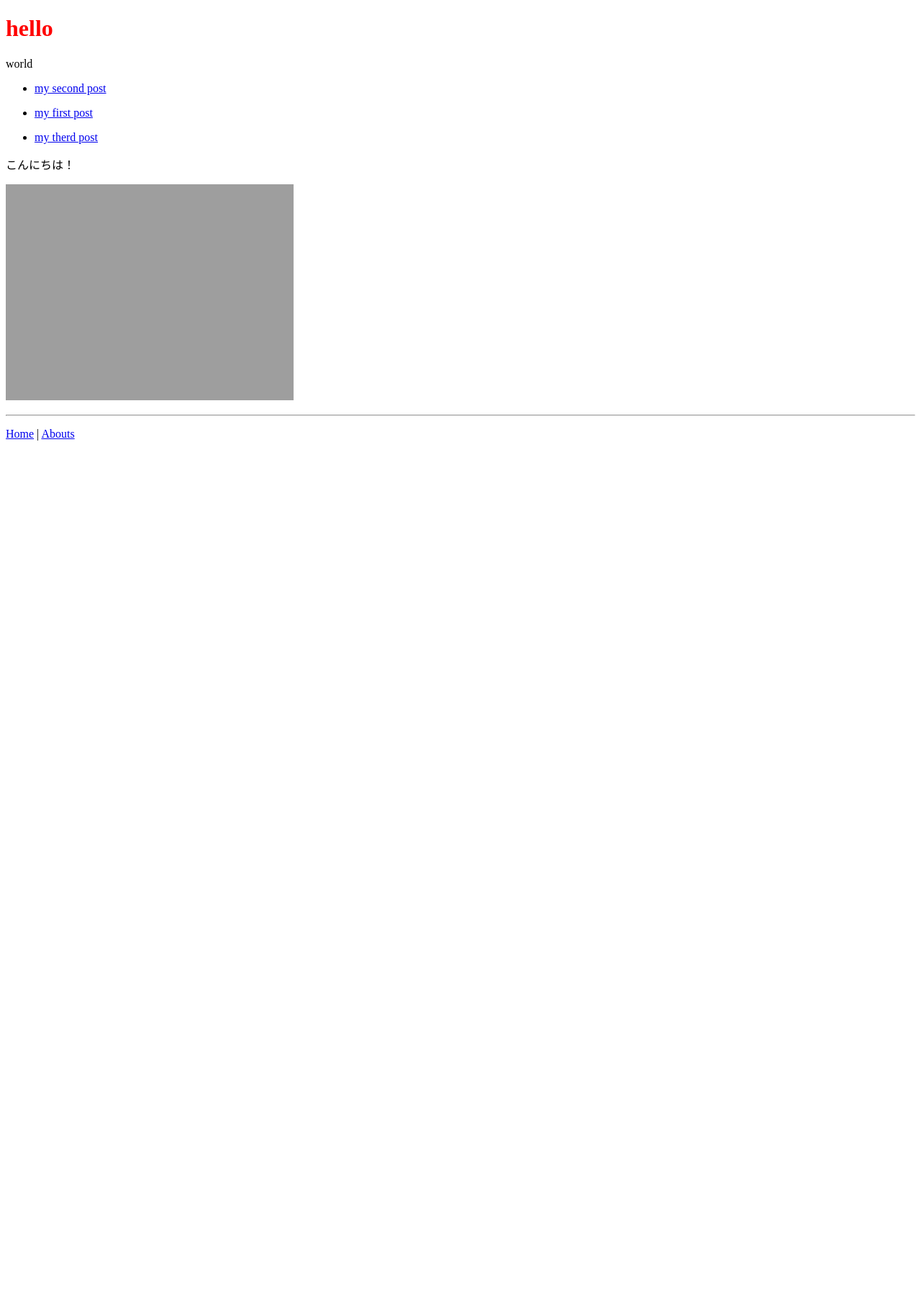
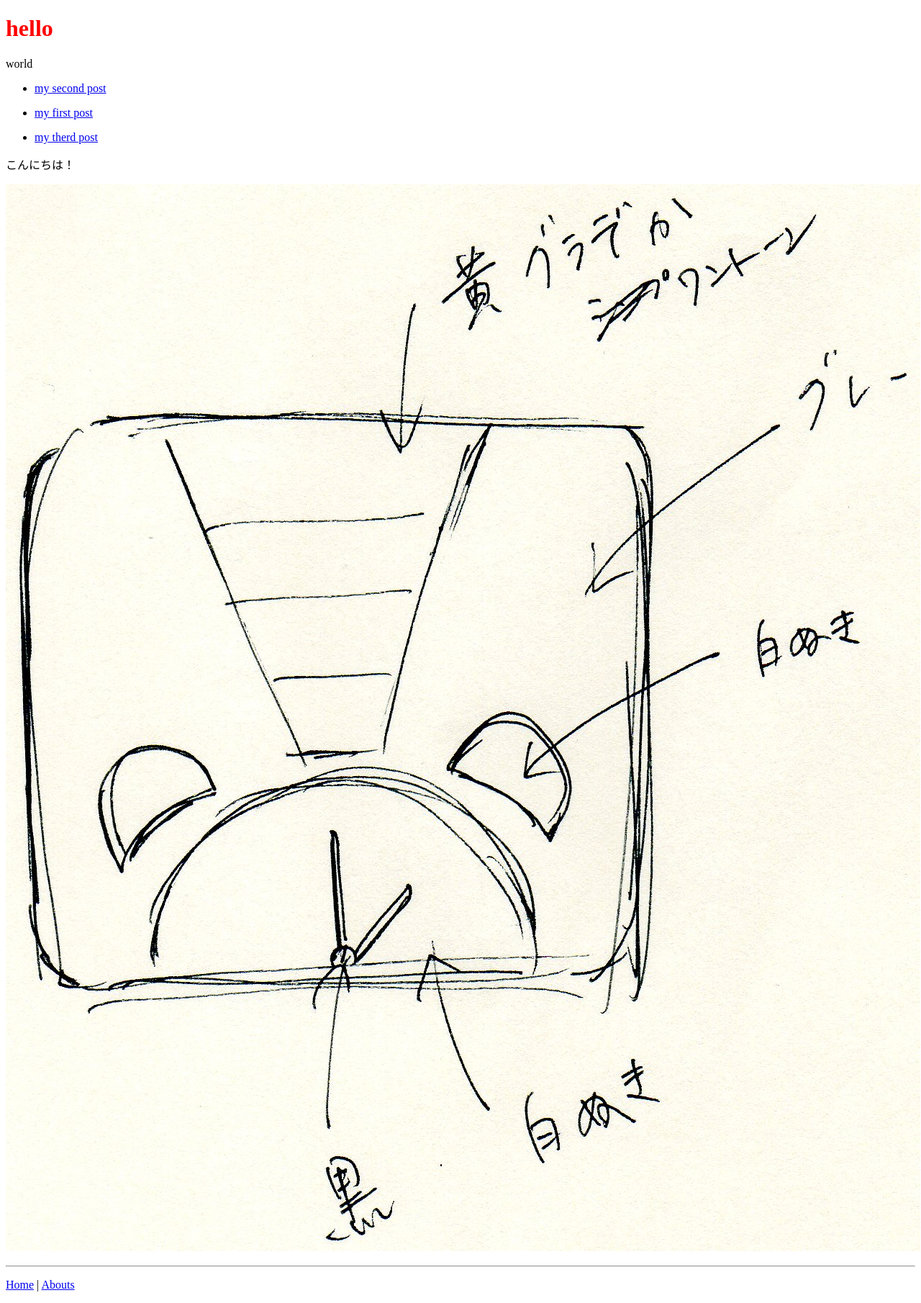
Before and after one commit to vamview/sagamogumogu, a Jekyll site: the page built from index.md, in a window 1280 px wide. Shown: the whole page at 72% size. Built offline with Jekyll 4.4.1, drawn with Linux system fonts in a browser that asks for light colours; before the commit the page ends 900 px from its top, so only the background shows below that.

Commit message:
[Fix] minor fix.

```diff
--- a/_layouts/default.html
+++ b/_layouts/default.html
@@ -3,7 +3,7 @@
 <head>
     <meta charset="utf-8">
     <title>{{page.title}} - {{site.name}}</title>
-    <link rel="stylesheet" href="/css/default.css">
+    <link rel="stylesheet" href="{{site.baseurl}}/css/default.css">
 </head>
 <body>
     {{content}}
--- a/index.md
+++ b/index.md
@@ -15,4 +15,4 @@ world
 
 
 
-![food]({{site.baseurl}}img1.jpg)
+![food]({{site.baseurl}}/img1.jpg)
```
Also changed, not shown: _config.yml (line endings or trailing spaces).
